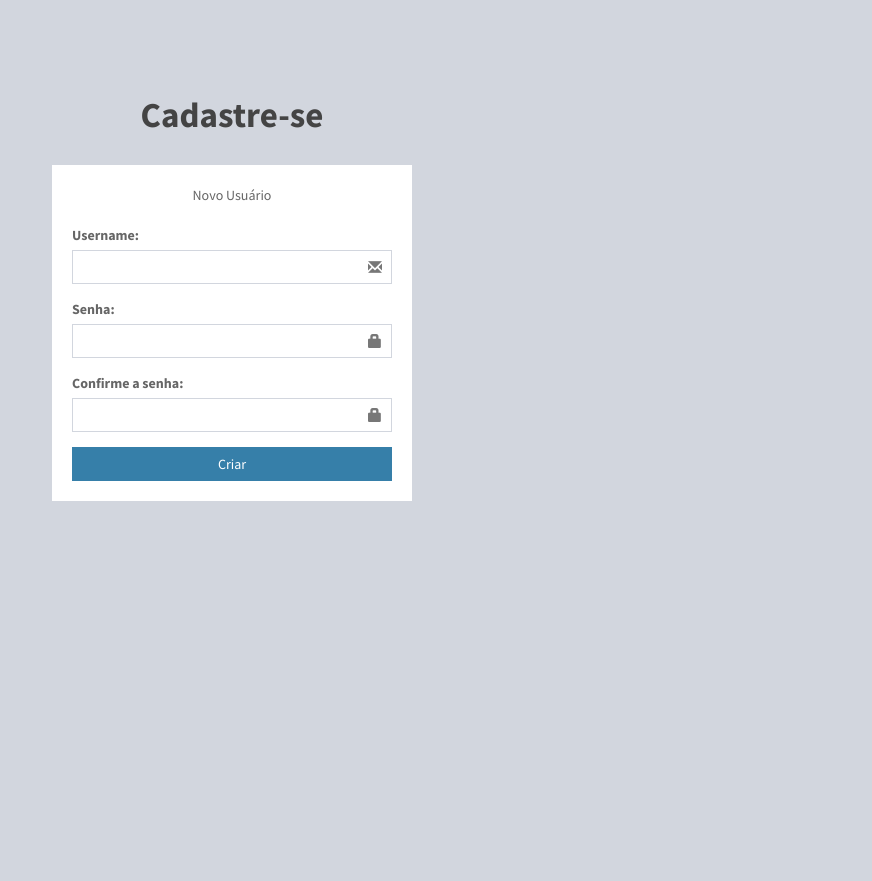
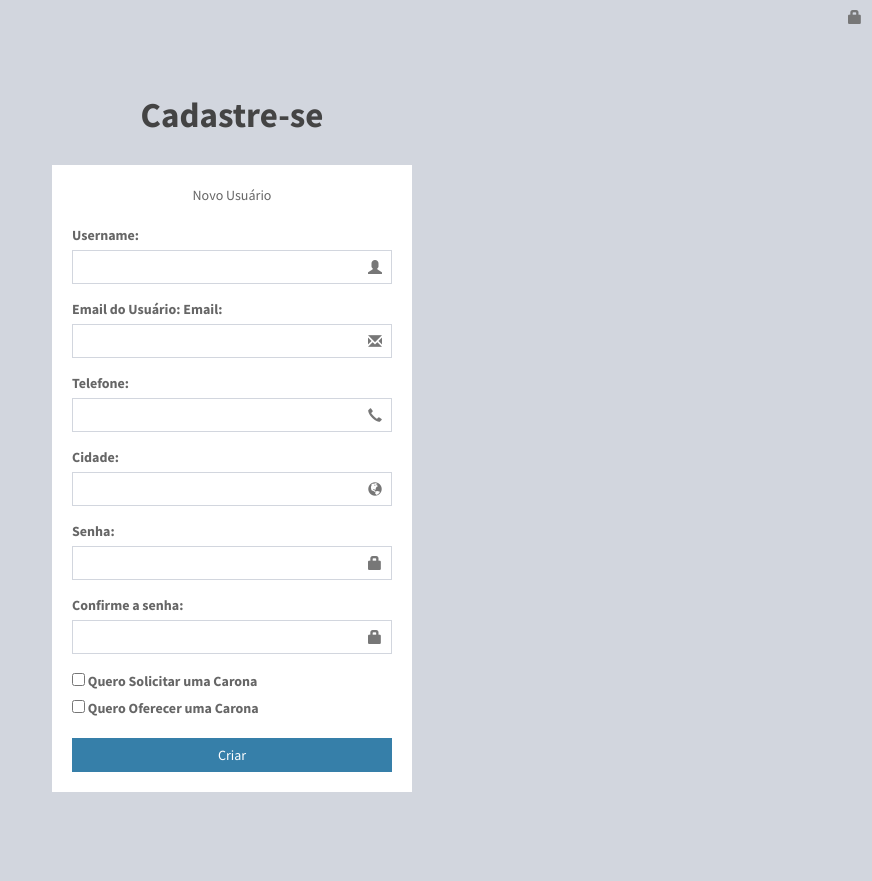
Before and after one commit to beatriz-soares/Caronas, a Django app: page /novo_usuario/ in a window 1280 px wide. Shown: the whole page, without its empty margins (408-1280 px from the left). Before the commit the page ends 501 px from the top, so only its background shows below. Run offline with Django 3.2, Linux system fonts and the light colour scheme; some libraries are stand-ins or nearby versions.

Commit message:
Subindo formulario de novo cadastro

```diff
--- a/comum/forms.py
+++ b/comum/forms.py
@@ -37,14 +37,25 @@ class NovoUserForm(forms.ModelForm):
         }
 
 class NovoUserForm(forms.ModelForm):
-    error_messages = {
-        'password_mismatch': _("As duas senhas não são iguais"),
-    }
+    # error_messages = {
+    #     'password_mismatch': _("As duas senhas não são iguais"),
+    # }
+
+    email = forms.CharField(label=_("Email do Usuário"), required=True, widget=forms.EmailInput(attrs={'class': 'form-control'}))
     password1 = forms.CharField(label=_("Senha"),
                                 widget=forms.PasswordInput(attrs={'class': 'form-control'}))
     password2 = forms.CharField(label=_("Confirmação de senha"),
                                 widget=forms.PasswordInput(attrs={'class': 'form-control'}),
                                 help_text=_("Enter the same password as above, for verification."))
+    cidade = forms.CharField(label=_("Cidade"), required=True, widget=forms.TextInput(attrs={'class': 'form-control'}))
+    telefone = forms.CharField(label=_("Telefone"), required=True, widget=forms.TextInput(attrs={'class': 'form-control'}))
+    tipo = forms.MultipleChoiceField(choices=[(1,'Quero Solicitar uma Carona'), (2, 'Quero Oferecer uma Carona')], required=True, widget=forms.CheckboxSelectMultiple)
+    cnh = forms.IntegerField(label=_("CNH"), min_value=0, required=False)
+    placa_veiculo = forms.CharField(label=_("Placa do Veículo"), required=False, widget=forms.TextInput(attrs={'class': 'form-control'}))
+    cor_veiculo = forms.CharField(label=_("Cor do Veículo"), required=False, widget=forms.TextInput(attrs={'class': 'form-control'}))
+    ano_veiculo = forms.IntegerField(label=_("Ano do Veículo"), min_value=0, required=False)
+    modelo_veiculo = forms.CharField(label=_("Veículo"), required=False, widget=forms.TextInput(attrs={'class': 'form-control'}))
+
     class Meta:
         model = User
         fields = ("username",)
@@ -57,16 +68,65 @@ class NovoUserForm(forms.ModelForm):
         password2 = self.cleaned_data.get("password2")
         if password1 and password2 and password1 != password2:
             raise forms.ValidationError(
-                self.error_messages['password_mismatch'],
-                code='password_mismatch',
+                "As duas senhas precisam ser iguais"
             )
         return password2
 
+    def clean(self):
+        tipo = self.cleaned_data.get("tipo", None)
+        cnh = self.cleaned_data.get("cnh", None)
+        placa_veiculo = self.cleaned_data.get("placa_veiculo", None)
+        cor_veiculo = self.cleaned_data.get("cor_veiculo", None)
+        ano_veiculo = self.cleaned_data.get("ano_veiculo", None)
+        modelo_veiculo = self.cleaned_data.get("modelo_veiculo", None)
+        if not tipo:
+            raise forms.ValidationError(
+                "Você precisa selecionar se deseja ser Passageiro ou Motorista"
+            )
+
+        if '2' in tipo:
+            print(tipo)
+            print(placa_veiculo)
+            print(cor_veiculo)
+            print(ano_veiculo)
+            print(modelo_veiculo)
+            if not (cnh and placa_veiculo and cor_veiculo and ano_veiculo and modelo_veiculo):
+                raise forms.ValidationError(
+                    u"Preencha todas as informações sobre o Motorista"
+                )
+
+        return self.cleaned_data
+
     def save(self, commit=True):
-        user = super(NovoUserForm, self).save(commit=False)
-        user.set_password(self.cleaned_data["password1"])
-        user.is_active = True
-        user.is_superuser = False
-        if commit:
-            user.save()
-        return user
+        cnh = self.cleaned_data.get("cnh", None)
+        placa_veiculo = self.cleaned_data.get("placa_veiculo", None)
+        cor_veiculo = self.cleaned_data.get("cor_veiculo", None)
+        ano_veiculo = self.cleaned_data.get("ano_veiculo", None)
+        modelo_veiculo = self.cleaned_data.get("modelo_veiculo", None)
+        cidade = self.cleaned_data.get("cidade", None)
+        telefone = self.cleaned_data.get("telefone", None)
+        tipo = self.cleaned_data.get("tipo", None)
+
+        # user = super(NovoUserForm, self).save(commit=False)
+        usuario = Usuario()
+        motorista = Motorista()
+        passageiro = Passageiro()
+        usuario.set_password(self.cleaned_data["password1"])
+        usuario.username = self.cleaned_data.get("username", None)
+        usuario.email=self.cleaned_data["email"]
+        usuario.is_active = True
+        usuario.is_superuser = False
+
+        # user.save()
+
+        usuario.telefone = telefone
+        usuario.cidade = cidade
+        usuario.save()
+
+        if '2' in tipo:
+            veiculo = Veiculo.objects.create(placa=placa_veiculo, cor=cor_veiculo, modelo=modelo_veiculo, ano=ano_veiculo)
+            motorista.usuario = usuario
+            motorista.veiculo = veiculo
+            motorista.save()
+
+        return usuario
--- a/comum/templates/novo_usuario.html
+++ b/comum/templates/novo_usuario.html
@@ -17,6 +17,19 @@
   <link rel="stylesheet" href="https://cdnjs.cloudflare.com/ajax/libs/ionicons/2.0.1/css/ionicons.min.css">
   <!-- Theme style -->
   <link rel="stylesheet" href="{% static 'comum/css/AdminLTE.min.css' %}">
+  <style type='text/css'>
+    ul{
+    list-style-type: none;
+    padding: 0;
+  }
+
+  .show, .hide {float: left; display: inline-block;}
+  .defaut, .hide {margin: 0px; padding: 0px; width: 40px; float: left; text-align: center; }
+  .langue {  width: 60px; }
+  .defaut {display: inline-block;  }
+  .hide {display: none; }
+
+  </style>
 </head>
 
 <body class="hold-transition login-page">
@@ -45,7 +58,26 @@
       {{ form.username.label_tag }}
       <div class="form-group has-feedback">
         {{ form.username|add_css_class:'form-control' }}
+        <span class="glyphicon glyphicon-user form-control-feedback"></span>
+      </div>
+
+      {{ form.email.label_tag }}
+      <label for="id_email">Email:</label>
+      <div class="form-group has-feedback">
+        {{ form.email|add_css_class:'form-control' }}
         <span class="glyphicon glyphicon-envelope form-control-feedback"></span>
+      </div>
+
+      {{ form.telefone.label_tag }}
+      <div class="form-group has-feedback">
+        {{ form.telefone|add_css_class:'form-control' }}
+        <span class="glyphicon glyphicon-earphone form-control-feedback"></span>
+      </div>
+
+      {{ form.cidade.label_tag }}
+      <div class="form-group has-feedback">
+        {{ form.cidade|add_css_class:'form-control' }}
+        <span class="glyphicon glyphicon-globe form-control-feedback"></span>
       </div>
 
       {{ form.password1.errors }}
@@ -59,6 +91,45 @@
       <div class="form-group has-feedback">
         {{ form.password2|add_css_class:'form-control' }}
         <span class="glyphicon glyphicon-lock form-control-feedback"></span>
+      </div>
+
+      {{ form.tipo.errors }}
+      <div class="form-group">
+        {{ form.tipo }}
+        <span class="glyphicon glyphicon-lock form-control-feedback"></span>
+      </div>
+
+      <div class="hide veiculo">
+        <label>Veículo</label>
+        <br>
+        {{ form.cnh.label_tag }}
+        <div class="form-group has-feedback">
+          {{ form.cnh|add_css_class:'form-control' }}
+          <span class="glyphicon glyphicon-credit-card form-control-feedback"></span>
+        </div>
+        <label for="id_modelo_veiculo">Informe o modelo do seu veículo:</label>
+        <div class="form-group has-feedback">
+          {{ form.modelo_veiculo|add_css_class:'form-control' }}
+          <span class="glyphicon glyphicon-file form-control-feedback"></span>
+        </div>
+
+        <label for="id_placa_veiculo">Informe a placa do seu veículo:</label>
+        <div class="form-group has-feedback">
+          {{ form.placa_veiculo|add_css_class:'form-control' }}
+          <span class="glyphicon glyphicon-file form-control-feedback"></span>
+        </div>
+
+        <label for="id_cor_veiculo">Informe a cor do seu veículo:</label>
+        <div class="form-group has-feedback">
+          {{ form.cor_veiculo|add_css_class:'form-control' }}
+          <span class="glyphicon glyphicon-file form-control-feedback"></span>
+        </div>
+
+        <label for="id_ano_veiculo">Informe o ano do seu veículo:</label>
+        <div class="form-group has-feedback">
+          {{ form.ano_veiculo|add_css_class:'form-control' }}
+          <span class="glyphicon glyphicon-file form-control-feedback"></span>
+        </div>
       </div>
 
       <div class="row">
@@ -75,6 +146,22 @@
 
 <!-- jQuery 2.2.3 -->
 <script src="{% static 'comum/js/jquery-2.2.3.min.js' %}"></script>
+<script>
+  $( "#id_tipo_1" ).change(function() {
+    if($(this).is(":checked")){
+      $( ".veiculo" ).removeClass('hide');
+    }else{
+      $( ".veiculo" ).addClass('hide');
+    }
+  });
+  $(document).ready(function(){
+    if($("#id_tipo_1").is(":checked")){
+      $( ".veiculo" ).removeClass('hide');
+    }else{
+      $( ".veiculo" ).addClass('hide');
+    }
+  });
+</script>
 <!-- Bootstrap 3.3.6 -->
 <script src="{% static 'comum/js/bootstrap.min.js' %}"></script>
 </body>
--- a/comum/views.py
+++ b/comum/views.py
@@ -42,10 +42,14 @@ def index(request):
 
 def novo_usuario(request):
     form = NovoUserForm(request.POST or None)
-    if request.POST and form.is_valid():
-        depoimento = form.save()
-        messages.success(request, "Novo usuário cadastrado! Você já pode fazer login")
-        return HttpResponseRedirect(reverse('comum:index'))
+    print(request.POST)
+    if request.POST:
+        if form.is_valid():
+            depoimento = form.save()
+            messages.success(request, "Novo usuário cadastrado! Você já pode fazer login")
+            return HttpResponseRedirect(reverse('comum:index'))
+        else:
+            messages.warning(request, "Verifique os campos com erro")
 
     return render(request, "novo_usuario.html", {"form":form})
 
```
Also changed, not shown: db.sqlite, 15 other files.
